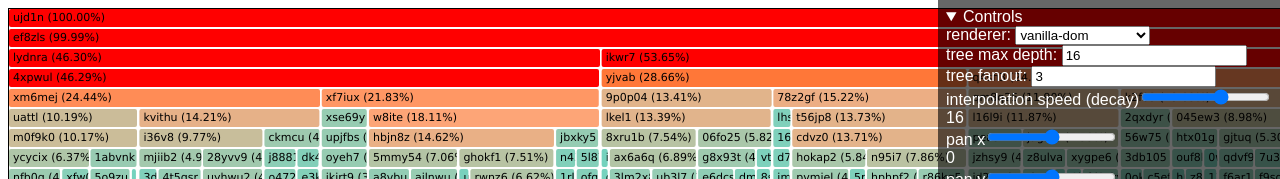
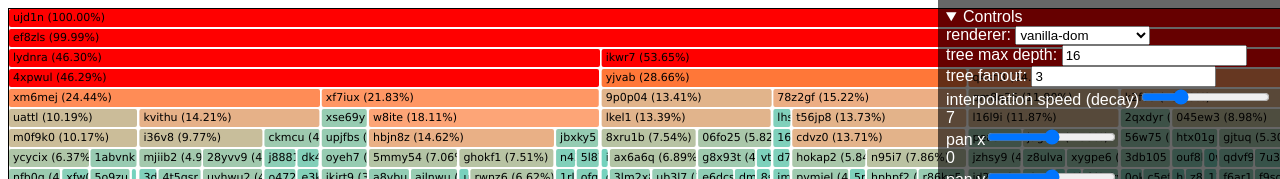
Before and after one commit to jsdf/react-flamechart, a React (Vite) app: page / in a window 1280 px wide. Shown: the top 179 px of the page. Built offline with nearby package versions, Linux system fonts and the light colour scheme.

Commit message:
Deploying

```diff
--- a/src/App.tsx
+++ b/src/App.tsx
@@ -57,7 +57,7 @@ export default function App(): React.ReactElement {
   const [selection, setSelection] = useState<DrawRect | null>(null);
 
   const [renderer, setRenderer] = useState<Renderer>('vanilla-dom');
-  const [decaySpeed, setDecaySpeed] = useState(16);
+  const [decaySpeed, setDecaySpeed] = useState(7);
 
   const [panAndZoomTransform, setPanAndZoom] = useState<Transform>(() =>
     initPanAndZoom(drawRects, viewportSize.width)
```
Also changed, not shown: 3 other files (tests, documents, lock files or other folders).
